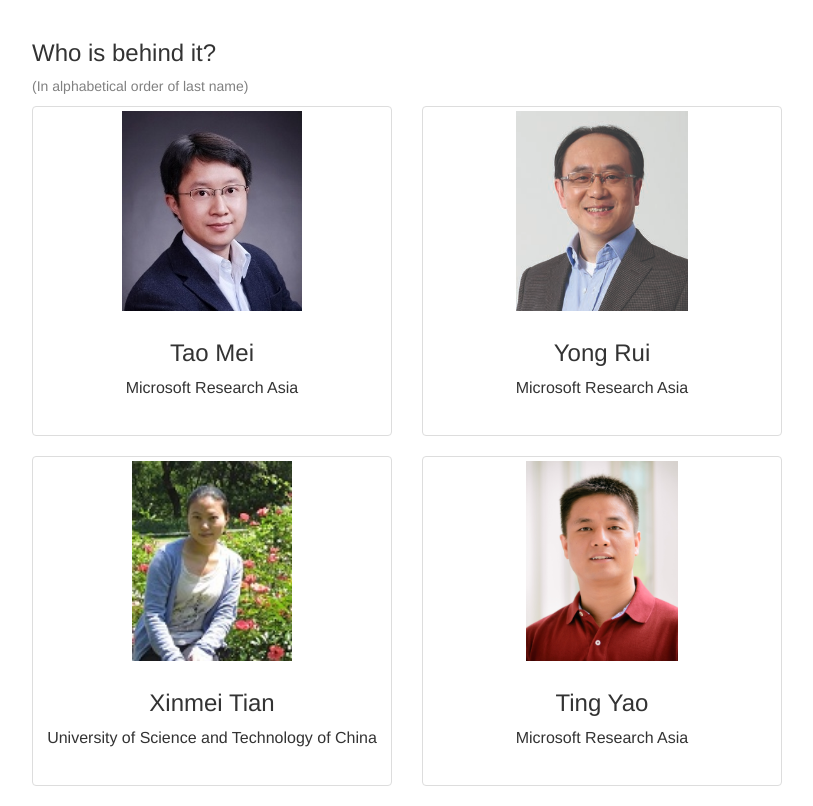
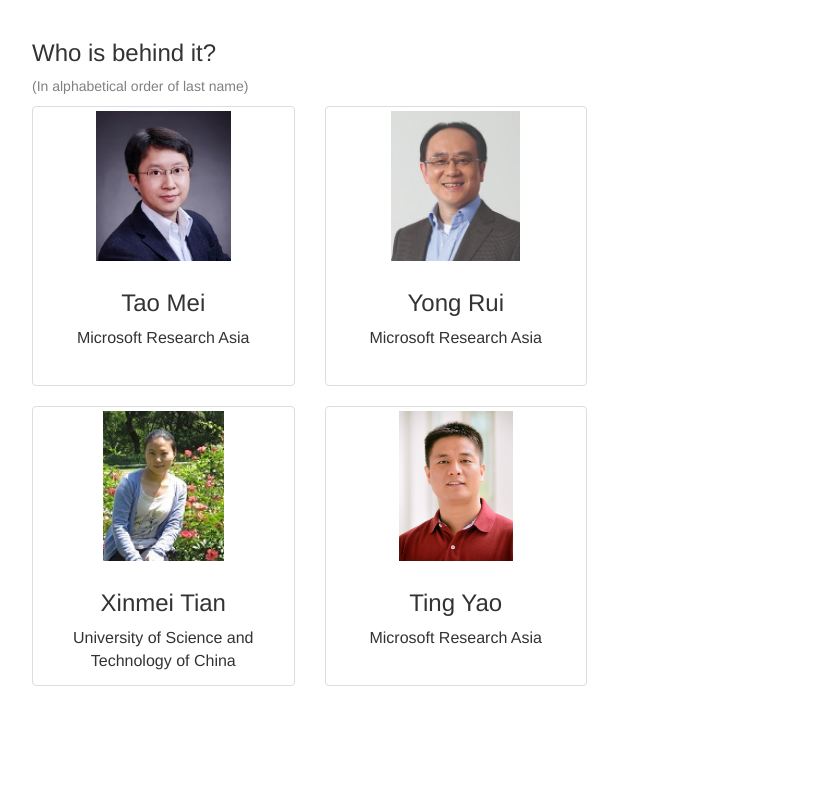
Before and after one commit to zengzhaoyang/video, a Flask app: page /people in a window 1280 px wide. Shown: the part 52-858 px from the top of the page, without its empty margins (38-851 px from the left). After the commit the page ends 738 px from the top, so only its background shows below. Run offline with Flask 2, Linux system fonts and the light colour scheme; some libraries are stand-ins or nearby versions.

Commit message:
scale people image

```diff
--- a/web/templates/people.html
+++ b/web/templates/people.html
@@ -11,11 +11,11 @@
     <script src="/static/js/bootstrap.min.js"></script>
     <style type="text/css">
       .thumbnail>img {
-        height: 200px;
+        height: 150px;
       }
       .thumbnail {
         cursor: pointer;
-        height: 330px;
+        height: 280px;
       }
       .caption>center>p {
         font-size: 16px;
@@ -57,7 +57,7 @@
       <h3>Who is behind it?</h3>
       <p style="color: gray;">(In alphabetical order of last name)</p>
       <div class="row">
-        <div class="col-md-4">
+        <div class="col-md-3">
           <div class="thumbnail" href="http://research.microsoft.com/en-us/people/tmei/">
             <img src="/static/img/taomei.jpg">
             <div class="caption">
@@ -69,7 +69,7 @@
             </div>
           </div>
         </div>
-        <div class="col-md-4">
+        <div class="col-md-3">
           <div class="thumbnail" href="http://research.microsoft.com/en-us/people/yongrui/">
             <img src="/static/img/yongrui.jpg">
             <div class="caption">
@@ -83,7 +83,7 @@
         </div>
       </div>
       <div class="row">
-        <div class="col-md-4">
+        <div class="col-md-3">
           <div class="thumbnail" href="http://staff.ustc.edu.cn/~xinmei/Home/home.html">
             <img src="/static/img/xinmeitian.jpg">
             <div class="caption">
@@ -95,7 +95,7 @@
             </div>
           </div>
         </div>
-        <div class="col-md-4">
+        <div class="col-md-3">
           <div class="thumbnail" href="http://vireo.cs.cityu.edu.hk/TingYao/">
             <img src="/static/img/tingyao.jpg">
             <div class="caption">
```
